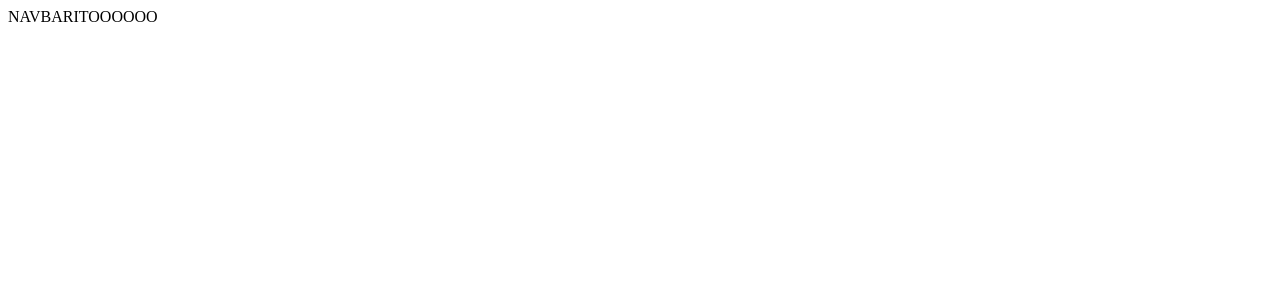
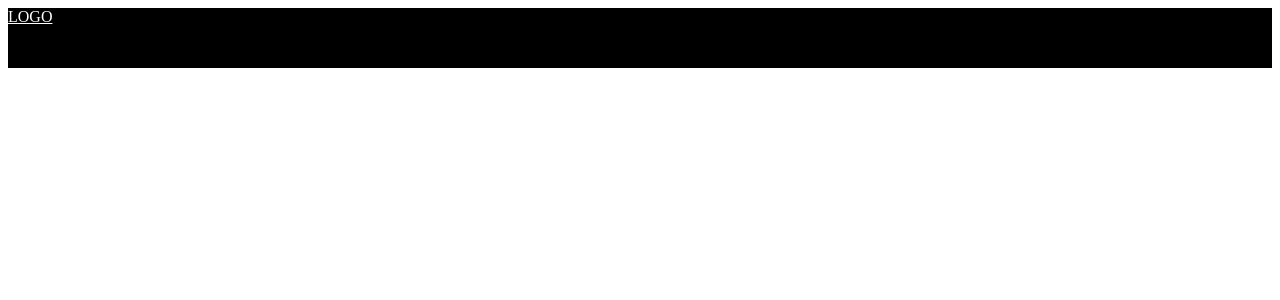
Before and after one commit to BinayT/Dream-Home, a React (Create React App) app: page / in a window 1280 px wide. Shown: the top 300 px of the page. Built offline with nearby package versions, Linux system fonts and the light colour scheme.

Commit message:
Basic Navbar done

```diff
--- a/package.json
+++ b/package.json
@@ -6,7 +6,7 @@
     "@testing-library/jest-dom": "^5.11.6",
     "@testing-library/react": "^11.2.2",
     "@testing-library/user-event": "^12.6.0",
-    "node-sass": "^5.0.0",
+    "node-sass": "^4.14.1",
     "react": "^17.0.1",
     "react-dom": "^17.0.1",
     "react-icons": "^4.1.0",
--- /dev/null
+++ b/src/components/Navbar/MenuLinks/MenuLinks.jsx
@@ -0,0 +1,12 @@
+import React from 'react';
+import { Link } from 'react-router-dom';
+
+function MenuLinks({ title, link }) {
+  return (
+    <Link to={link} className='menulink'>
+      {title}
+    </Link>
+  );
+}
+
+export default MenuLinks;
--- /dev/null
+++ b/src/components/Navbar/MenuLinks/MenuLinks.scss
@@ -0,0 +1,3 @@
+.menulink {
+  color: #fff;
+}
--- a/src/components/Navbar/Navbar.jsx
+++ b/src/components/Navbar/Navbar.jsx
@@ -1,7 +1,22 @@
 import React from 'react';
+import { Link } from 'react-router-dom';
+
+import { menuData } from '../../data/MenuData';
+import MenuLinks from './MenuLinks/MenuLinks';
+import './Navbar.scss';
 
 function Navbar() {
-  return <div>NAVBARITOOOOOO</div>;
+  return (
+    <nav>
+      <Link className='logo'>LOGO</Link>
+      <i />
+      <div className='nav__menu'>
+        {menuData.map((el, i) => (
+          <MenuLinks key={i} items={el} />
+        ))}
+      </div>
+    </nav>
+  );
 }
 
 export default Navbar;
--- a/src/components/Navbar/Navbar.scss
+++ b/src/components/Navbar/Navbar.scss
@@ -0,0 +1,8 @@
+nav {
+  height: 60px;
+  background-color: #000;
+}
+
+.logo {
+  color: #fff;
+}
--- /dev/null
+++ b/src/data/MenuData.js
@@ -0,0 +1,5 @@
+export const menuData = [
+  { title: 'About', link: '/about' },
+  { title: 'Homes', link: '/homes' },
+  { title: 'Rentals', link: '/rentals' },
+];
--- a/src/index.js
+++ b/src/index.js
@@ -2,10 +2,13 @@ import React from 'react';
 import ReactDOM from 'react-dom';
 import App from './App';
 import reportWebVitals from './reportWebVitals';
+import { BrowserRouter as Router } from 'react-router-dom';
 
 ReactDOM.render(
   <React.StrictMode>
-    <App />
+    <Router>
+      <App />
+    </Router>
   </React.StrictMode>,
   document.getElementById('root')
 );
```
Also changed, not shown: 1 other file (tests, documents, lock files or other folders).
